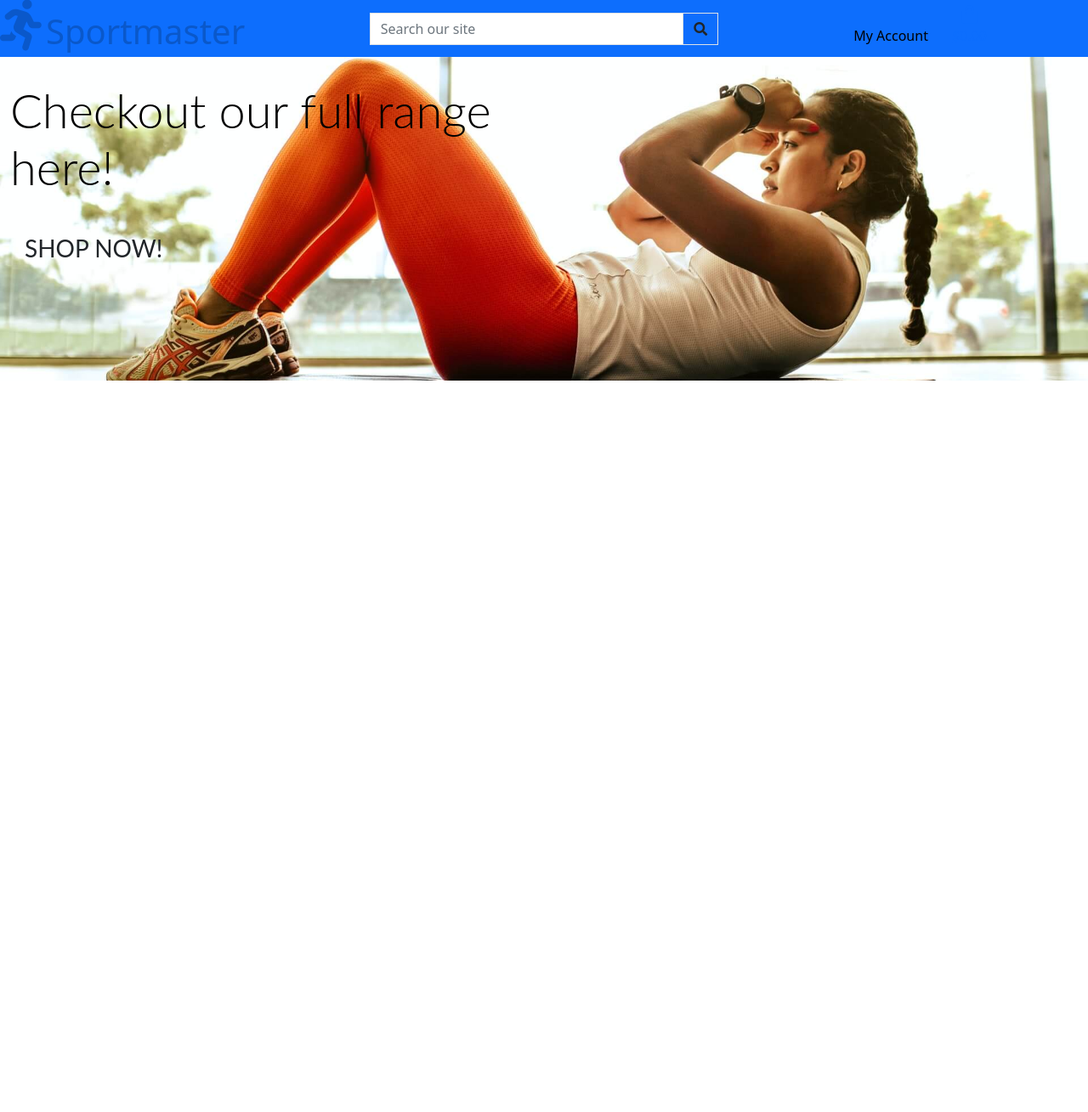
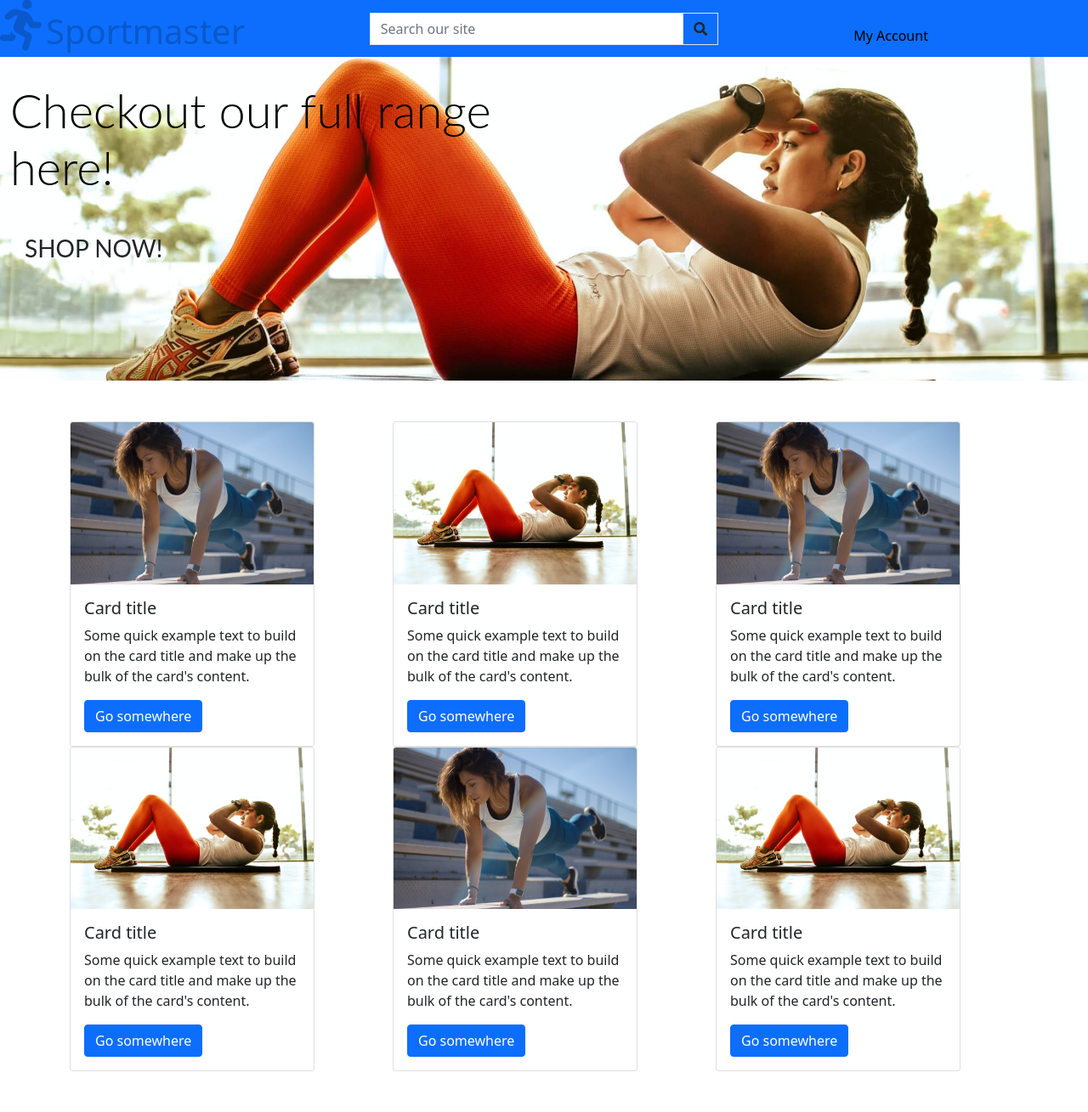
Before and after one commit to Code-Institute-Submissions/StephenJ2020-Sportmaster_JanResub, a Django app: page / in a window 1280 px wide. Shown: the whole page at 85% size. Before the commit the page ends 448 px from the top, so only its background shows below. Run offline with Django 3.2, Linux system fonts and the light colour scheme; some libraries are stand-ins or nearby versions.

Commit message:
feat: Add grid of bootstrap cards to index.html

```diff
--- a/home/templates/home/index.html
+++ b/home/templates/home/index.html
@@ -19,5 +19,76 @@
 {% endblock %}
 
 {% block content %}
-
+   <div class="container my-5">
+       <div class="row">
+           <div class="col">
+               <div class="card" style="width: 18rem;">
+                   <img src="/media/homepage-hero1.jpg" class="card-img-top" alt="...">
+                   <div class="card-body">
+                       <h5 class="card-title">Card title</h5>
+                       <p class="card-text">Some quick example text to build on the card title and make up the bulk of
+                           the card's content.</p>
+                       <a href="#" class="btn btn-primary">Go somewhere</a>
+                   </div>
+               </div>
+           </div>
+           <div class="col">
+               <div class="card" style="width: 18rem;">
+                   <img src="/media/homepage-hero.jpg" class="card-img-top" alt="...">
+                   <div class="card-body">
+                       <h5 class="card-title">Card title</h5>
+                       <p class="card-text">Some quick example text to build on the card title and make up the bulk of
+                           the card's content.</p>
+                       <a href="#" class="btn btn-primary">Go somewhere</a>
+                   </div>
+               </div>
+           </div>
+           <div class="col">
+               <div class="card" style="width: 18rem;">
+                   <img src="/media/homepage-hero1.jpg" class="card-img-top" alt="...">
+                   <div class="card-body">
+                       <h5 class="card-title">Card title</h5>
+                       <p class="card-text">Some quick example text to build on the card title and make up the bulk of
+                           the card's content.</p>
+                       <a href="#" class="btn btn-primary">Go somewhere</a>
+                   </div>
+               </div>
+           </div>
+       </div>
+       <div class="row">
+           <div class="col">
+               <div class="card" style="width: 18rem;">
+                   <img src="/media/homepage-hero.jpg" class="card-img-top" alt="...">
+                   <div class="card-body">
+                       <h5 class="card-title">Card title</h5>
+                       <p class="card-text">Some quick example text to build on the card title and make up the bulk of
+                           the card's content.</p>
+                       <a href="#" class="btn btn-primary">Go somewhere</a>
+                   </div>
+               </div>
+           </div>
+           <div class="col">
+               <div class="card" style="width: 18rem;">
+                   <img src="/media/homepage-hero1.jpg" class="card-img-top" alt="...">
+                   <div class="card-body">
+                       <h5 class="card-title">Card title</h5>
+                       <p class="card-text">Some quick example text to build on the card title and make up the bulk of
+                           the card's content.</p>
+                       <a href="#" class="btn btn-primary">Go somewhere</a>
+                   </div>
+               </div>
+           </div>
+           <div class="col">
+               <div class="card" style="width: 18rem;">
+                   <img src="/media/homepage-hero.jpg" class="card-img-top" alt="...">
+                   <div class="card-body">
+                       <h5 class="card-title">Card title</h5>
+                       <p class="card-text">Some quick example text to build on the card title and make up the bulk of
+                           the card's content.</p>
+                       <a href="#" class="btn btn-primary">Go somewhere</a>
+                   </div>
+               </div>
+           </div>
+       </div>
+   </div>
 {% endblock %}
```
